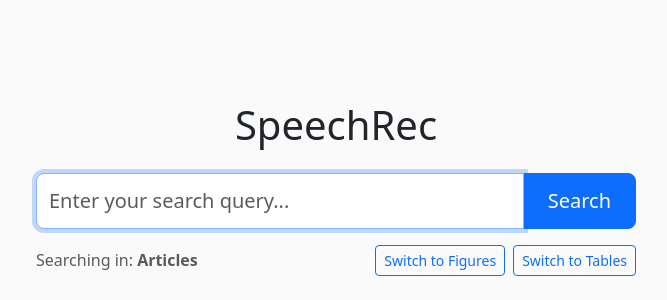
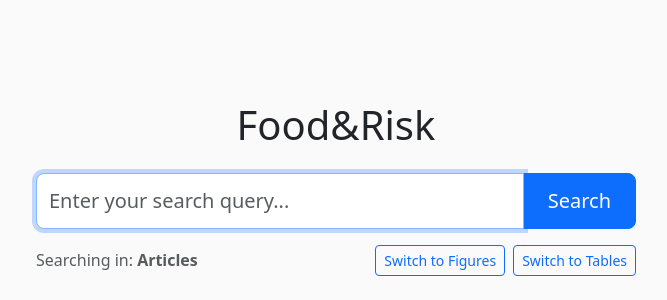
Before and after one commit to Fabry2K/Homework5_parte2_IngegneriaDeiDati, a Flask app: page / in a window 1280 px wide. Shown: the part 132-432 px from the top of the page, without its empty margins (304-971 px from the left). Run offline with Flask 3, Linux system fonts and the light colour scheme; data that the repository does not hold is empty.

Commit message:
Food&Risk

```diff
--- a/templates/index.html
+++ b/templates/index.html
@@ -3,7 +3,7 @@
 {% block content %}
   {% if not results and request.method != 'POST' %}
     <div class="d-flex flex-column align-items-center justify-content-center" style="height: 80vh;">
-      <h1 class="mb-4">SpeechRec</h1>
+      <h1 class="mb-4">Food&Risk</h1>
 
       <form method="POST" action="{{ url_for('handle_search') }}" class="search-bar" style="width: 100%; max-width: 600px;">
         <div class="input-group">
```
